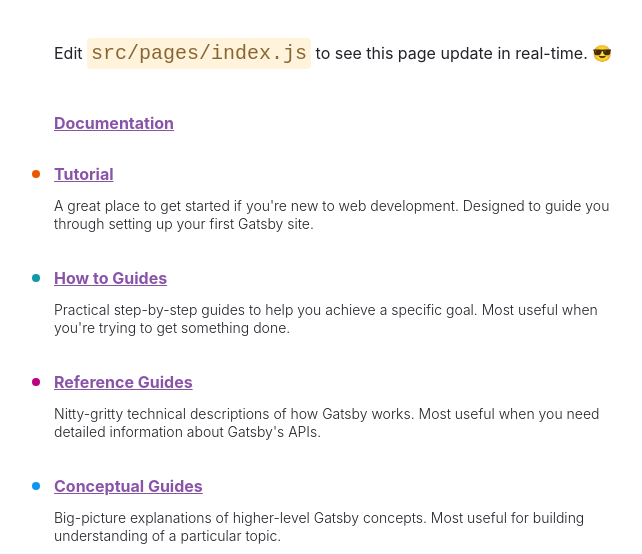
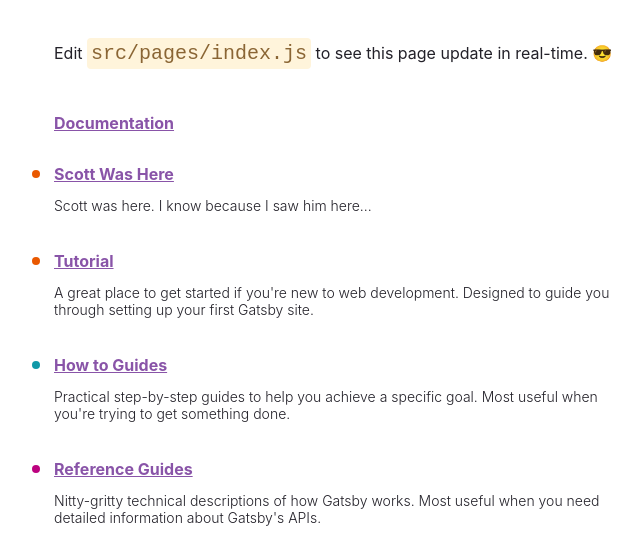
Before and after one commit to sagreenxyz/my-gatsby-site, a Gatsby site: page / in a window 1280 px wide. Shown: the part 243-797 px from the top of the page, without its empty margins (50-692 px from the left). Built offline with nearby package versions, Linux system fonts and the light colour scheme; Gatsby itself is replaced by a stand-in of ours.

Commit message:
2. minor change to test deployment to cloud

```diff
--- a/src/pages/index.js
+++ b/src/pages/index.js
@@ -80,6 +80,13 @@
 
 // data
 const links = [
+  {
+    text: "Scott Was Here",
+    url: "https://www.google.com",
+    description:
+      "Scott was here.  I know because I saw him here...",
+    color: "#E95800",
+  },
   {
     text: "Tutorial",
     url: "https://www.gatsbyjs.com/docs/tutorial/",
```
